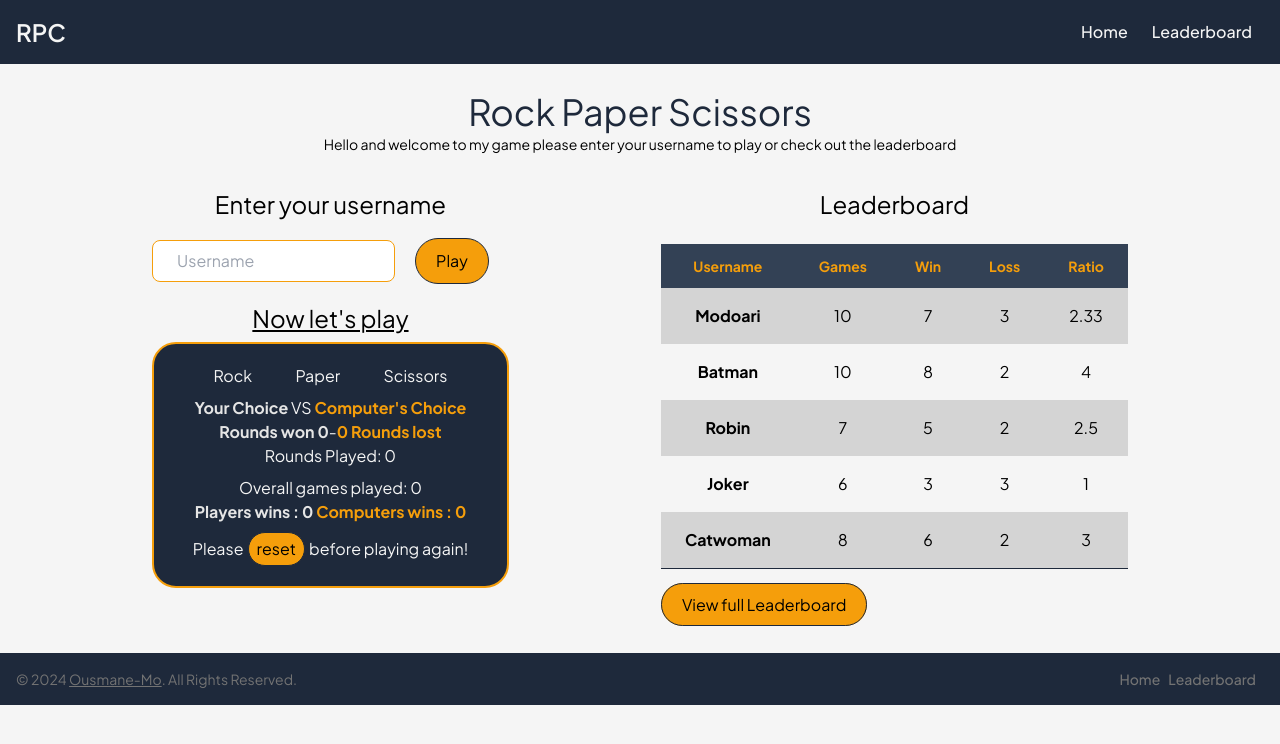
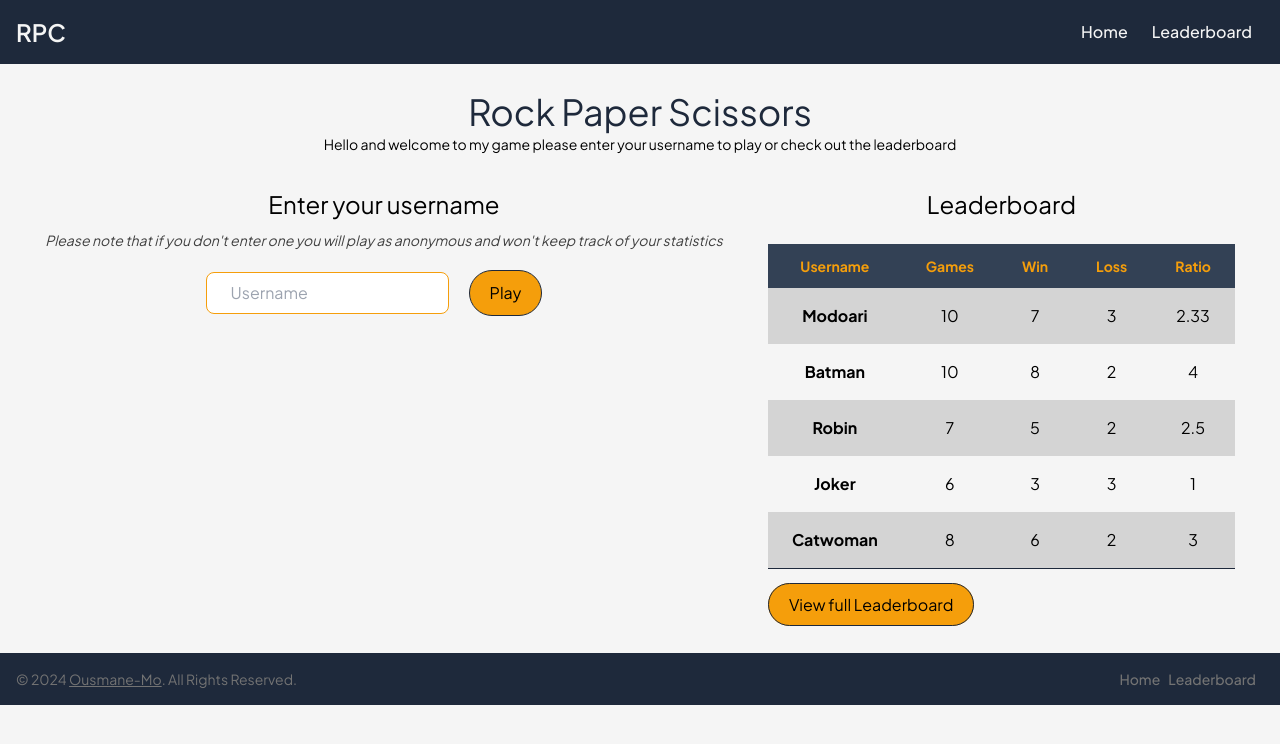
Before and after one commit to Ousmane-Mo/rock-paper-scissors, a Next.js app: page / in a window 1280 px wide. Shown: the top 744 px of the page. Built offline with nearby package versions, Linux system fonts and the light colour scheme; data requests are answered from the project's data file.

Commit message:
corrected addplayer(), game hidden unttil play button clicked

```diff
--- a/src/app/page.tsx
+++ b/src/app/page.tsx
@@ -6,6 +6,8 @@ import Rpc from "./game/page";
 export default function Home() {
   const [players, setPlayers] = useState<Player[]>([]);
   const [username, setUsername] = useState('');
+  const [gameStarted, setGameStarted] = useState(false);
+
 
     // useEffect to fetch players from the server when the component mounts
   useEffect(() => {
@@ -17,6 +19,22 @@ export default function Home() {
   const limitedPlayers = players.slice(0, 5);
 
   const addPlayer = async () => {
+    if (!username) {
+      setUsername('Anonymous');
+      setGameStarted(true);
+      return;
+    }
+    const existingPlayersResponse = await fetch('http://localhost:4000/players');
+    const existingPlayers: Player[] = await existingPlayersResponse.json();
+
+    // Check if the username already exists
+    const usernameExists = existingPlayers.some(player => player.username === username);
+
+    if (usernameExists) {
+      console.log('Username already exixts if you are not the original player, please choose another one');
+      setGameStarted(true);
+      return;
+    }
     const response = await fetch('http://localhost:4000/players', {
       method: 'POST',
       headers: {
@@ -30,12 +48,17 @@ export default function Home() {
         ratio: 0
       })
     });
-    const data = await response.json();
+    if (response.ok) {
+      const data = await response.json();
     // Update players state by creating a new array that includes all previous players and the new player
     setPlayers(prevPlayers => [...prevPlayers, data]);
-  setUsername('');
+    setUsername(username);
+    setGameStarted(true);
+    }  else {
+      alert('Failed to add player. Please try again');
+    }
+  };
 
-  };
   const handleUsernameChange = (event: React.ChangeEvent<HTMLInputElement>) => {
     setUsername(event.target.value);
   }
@@ -48,8 +71,11 @@ export default function Home() {
       </div>
       <div className="text-black flex justify-evenly mt-4">
         <div className="py-2">
-          <h2 className="text-center text-2xl my-2">Enter your username</h2>
-          <div className="my-3">
+          <div>
+            <h2 className="text-center text-2xl my-2">Enter your username</h2>
+            <span className="text-sm text-neutral-700 italic"> Please note that if you don&apos;t enter one you will play as anonymous and won&apos;t keep track of your statistics</span>
+          </div>
+          <div className="my-3 text-center">
             <input
               type="text"
               value={username}
@@ -59,7 +85,7 @@ export default function Home() {
               className="text-black bg-amber-500 border border-slate-800 hover:bg-amber-200 rounded-full px-5 py-2.5 mx-5"
              onClick={addPlayer}>Play</button>
           </div>
-          {Rpc()}
+          { gameStarted && <Rpc username={username || 'Anonymous'}/> }
         </div>
         <div className="py-2">
           <h2 className="text-center text-2xl my-2">Leaderboard</h2>
```
